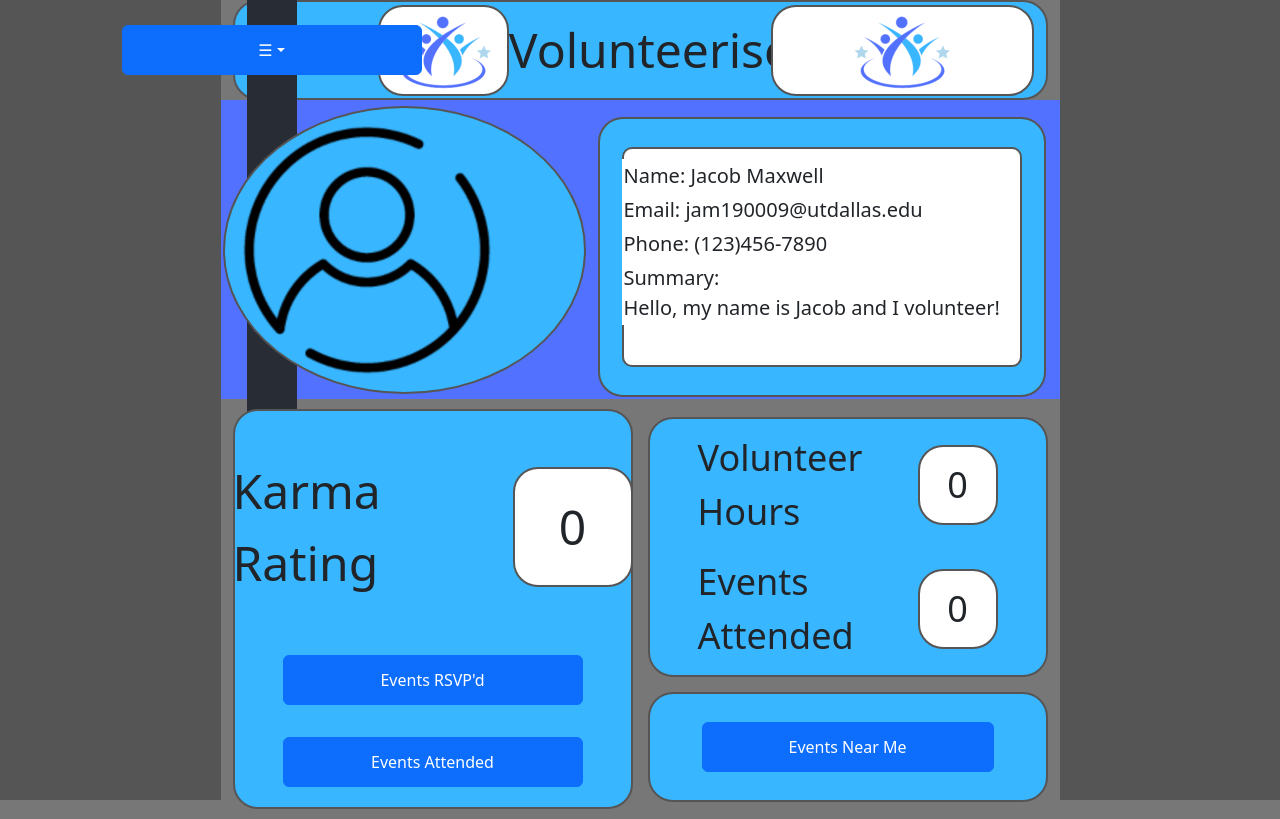
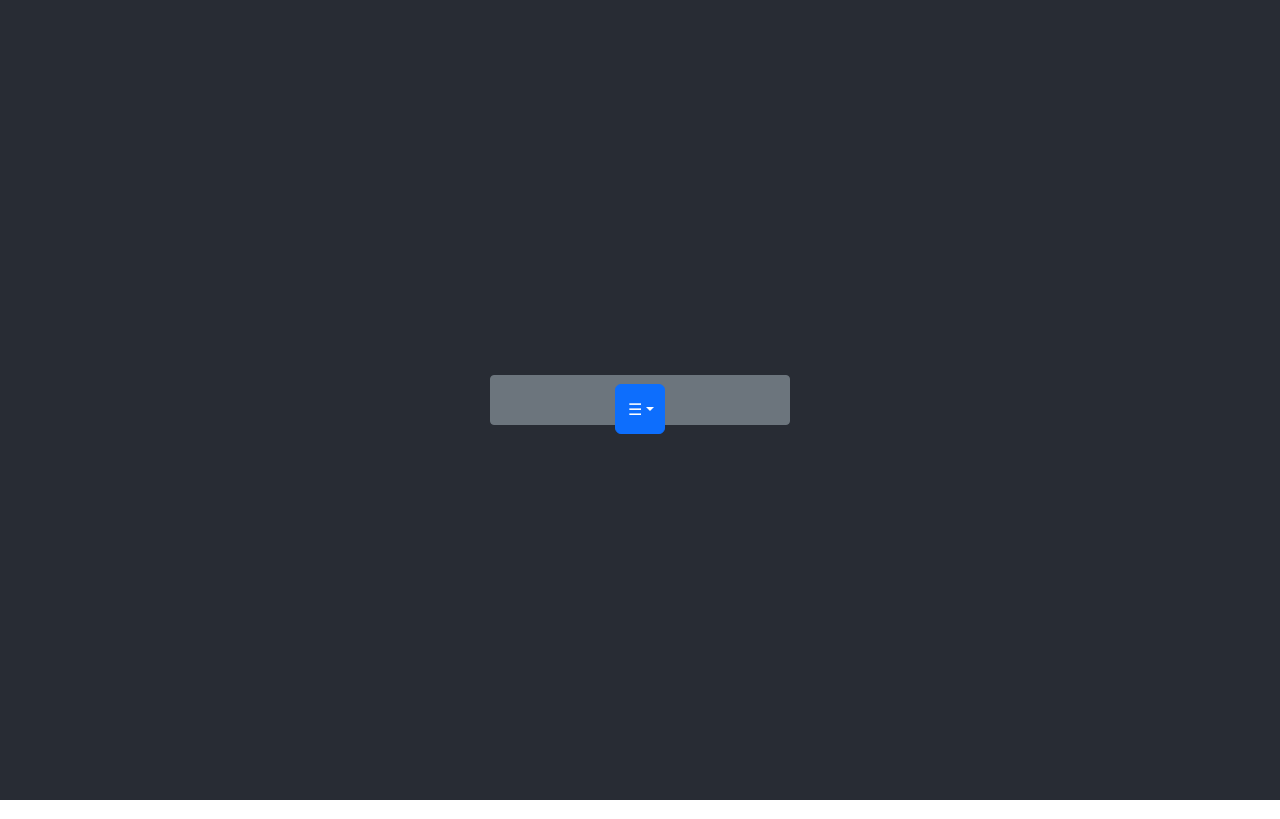
Before and after one commit to maxwelja/CSProjectTeam7, a React (Create React App) app: page /dropdown in a window 1280 px wide. Built offline with nearby package versions, Linux system fonts and the light colour scheme.

Commit message:
Routing Test Changes uploaded

```diff
--- a/package.json
+++ b/package.json
@@ -7,9 +7,11 @@
     "@testing-library/react": "^13.4.0",
     "@testing-library/user-event": "^13.5.0",
     "bootstrap": "^5.3.3",
+    "mongodb": "^6.5.0",
     "react": "^18.2.0",
     "react-bootstrap": "^2.10.2",
     "react-dom": "^18.2.0",
+    "react-router-dom": "^6.22.3",
     "react-scripts": "5.0.1",
     "web-vitals": "^2.1.4"
   },
--- /dev/null
+++ b/src/App.css
@@ -0,0 +1,11 @@
+.App {
+  display: flex;
+  justify-content: center;
+  background-color: #5271ff;
+  text-align: center;
+  padding: 10px;
+  height: 95vh;
+  font-size: 24px;
+  border: 2px solid #555;
+  margin: 10px;
+}
--- /dev/null
+++ b/src/App.js
@@ -0,0 +1,21 @@
+import './App.css';
+import { Button, Container, Col, Row, Image} from 'react-bootstrap';
+import { BrowserRouter as Router, Route, Routes } from "react-router-dom";
+import volunteerProfile from './volunteerProfile';
+import DropdownMenu from './DropdownMenu';
+// import db from '../../playground-1.mongodb';
+
+const Home = () => <h1>Home Page</h1>
+function App() {
+    return (
+        <Router>
+            <Routes>
+                <Route exact path="/" element={<Home />} />
+                <Route path="/vProfile" element={<volunteerProfile />} />
+                <Route path="/dropdown" element={<DropdownMenu />} />
+            </Routes>
+        </Router>
+    )
+}
+
+export default App;
--- a/src/DropdownMenu.css
+++ b/src/DropdownMenu.css
@@ -1,9 +1,7 @@
 .Dropdown {
   text-align: center;
-  width: 50px;
 }
 .Dropdown-header {
-  width: 50px;
   background-color: #282c34;
   min-height: 100vh;
   display: flex;
@@ -13,3 +11,7 @@
   font-size: calc(10px + 2vmin);
   color: white;
 }
+
+#dropdown-basic-button {
+  width: 50px;
+}
--- a/src/DropdownMenu.js
+++ b/src/DropdownMenu.js
@@ -8,7 +8,7 @@ function DropdownMenu() {
   return (
     <div className="Dropdown">
       <header className="Dropdown-header">
-         <DropdownButton id="dropdown-basic-button" title="☰">
+         <DropdownButton className="btn btn-secondary btn-sm" id="dropdown-basic-button" title="☰">
             <Dropdown.Item href="#/action-1">Home Page</Dropdown.Item>
             <Dropdown.Item href="#/action-2">Profile</Dropdown.Item>
             <Dropdown.Item href="#/action-3">Event Calendar</Dropdown.Item>
--- a/src/index.js
+++ b/src/index.js
@@ -1,13 +1,13 @@
 import React from 'react';
 import ReactDOM from 'react-dom/client';
 import './index.css';
-import App from './volunteerProfile';
+import App from './App';
 import reportWebVitals from './reportWebVitals';
 
 const root = ReactDOM.createRoot(document.getElementById('root'));
 root.render(
   <React.StrictMode>
-    <App />
+      <App />
   </React.StrictMode>
 );
 
--- a/src/volunteerProfile.js
+++ b/src/volunteerProfile.js
@@ -1,11 +1,10 @@
 import './volunteerProfile.css';
-import { Button, Container, Col, Row, Image} from 'react-bootstrap'
-import DropdownMenu from './DropdownMenu'
-import './DropdownMenu.css'
+import { Button, Container, Col, Row, Image} from 'react-bootstrap';
+import DropdownMenu from './DropdownMenu';
 
 function volunteerProfile() {
   return (
-    <>
+    <div className="volunteerProfile">
       <Row id="main">
         <Col id="sidebar"></Col>
           <Col id="mainCol">
@@ -96,7 +95,7 @@ function volunteerProfile() {
           </Col>
         <Col id="sidebar"></Col>
       </Row>
-    </>
+    </div>
   );
 }
 
```
Also changed, not shown: 2 other files (tests, documents, lock files or other folders).
